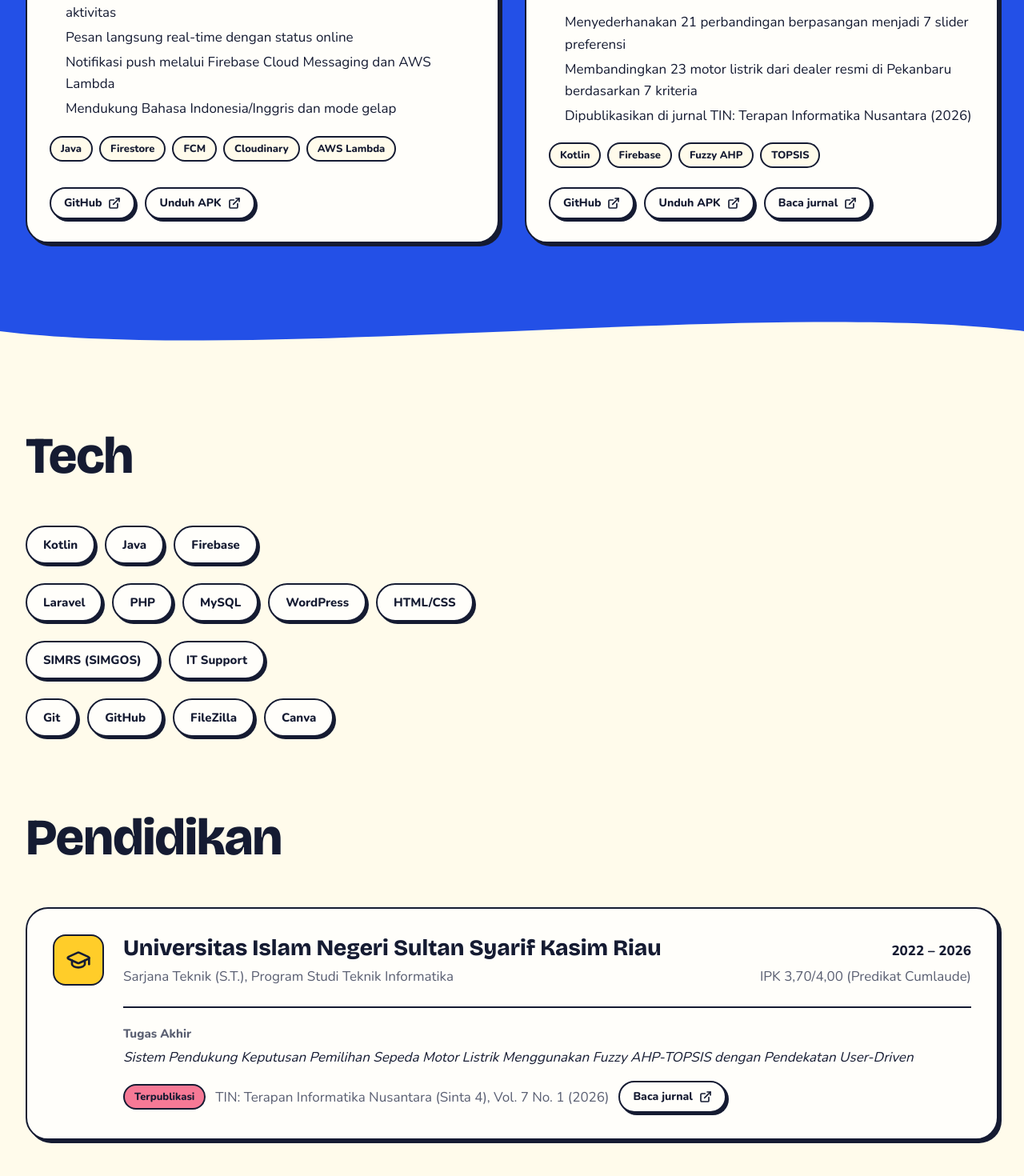
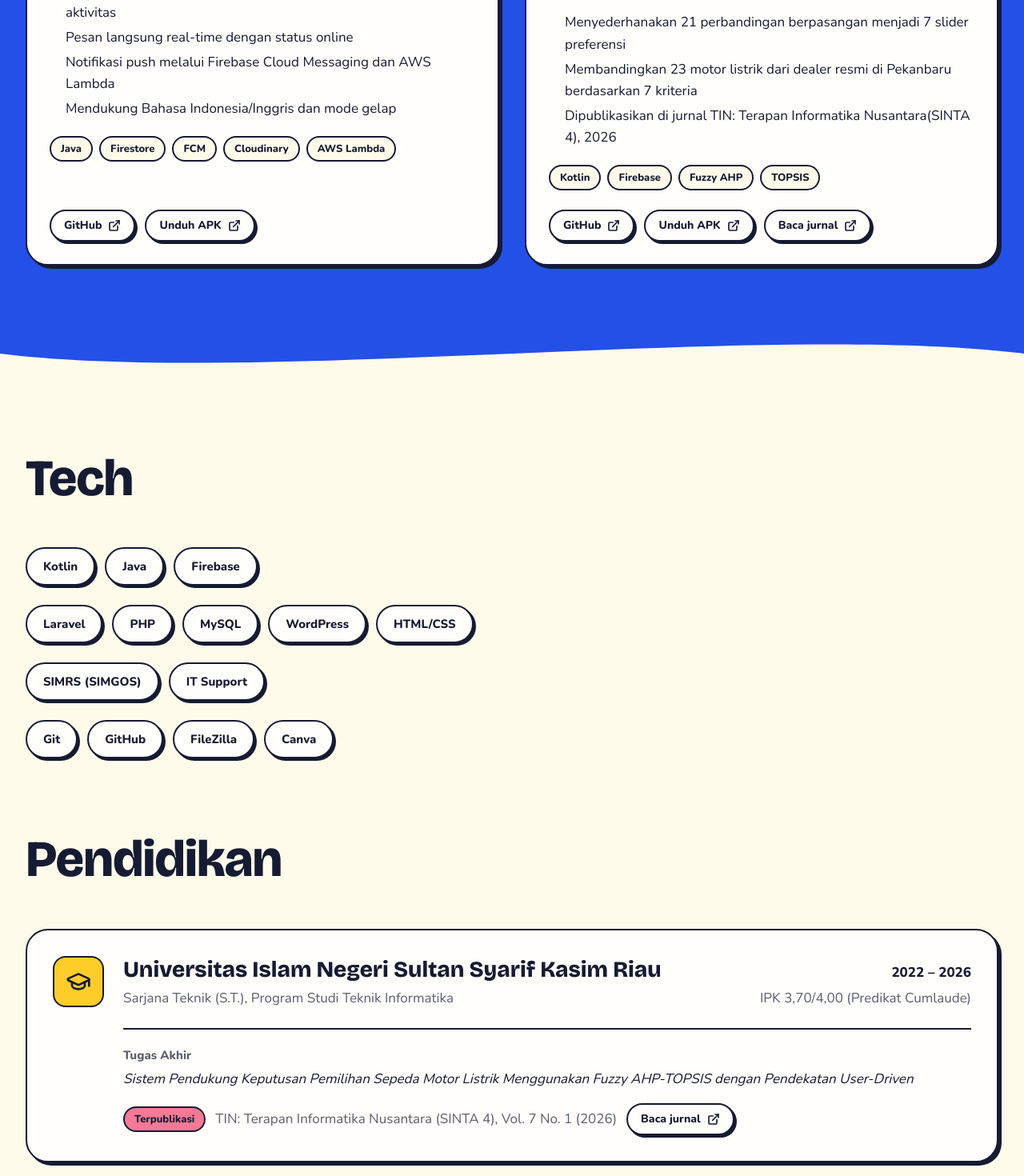
Before and after one commit to mhabib04/portofolio, a React (Vite) app: page / in a window 1280 px wide. Shown: the part 3440-4910 px from the top of the page at 80% size. Built offline with nearby package versions, Linux system fonts and the light colour scheme.

Commit message:
Tambah Keterangan

```diff
--- a/src/data.ts
+++ b/src/data.ts
@@ -137,7 +137,7 @@ export const projects: Project[] = [
     points: [
       "Menyederhanakan 21 perbandingan berpasangan menjadi 7 slider preferensi",
       "Membandingkan 23 motor listrik dari dealer resmi di Pekanbaru berdasarkan 7 kriteria",
-      "Dipublikasikan di jurnal TIN: Terapan Informatika Nusantara (2026)",
+      "Dipublikasikan di jurnal TIN: Terapan Informatika Nusantara(SINTA 4), 2026",
     ],
     tags: ["Kotlin", "Firebase", "Fuzzy AHP", "TOPSIS"],
     links: [
@@ -165,8 +165,8 @@ export const education = {
   gpa: "IPK 3,70/4,00 (Predikat Cumlaude)",
   thesis:
     "Sistem Pendukung Keputusan Pemilihan Sepeda Motor Listrik Menggunakan Fuzzy AHP-TOPSIS dengan Pendekatan User-Driven",
-  journal: "TIN: Terapan Informatika Nusantara (Sinta 4), Vol. 7 No. 1 (2026)",
-  journalShort: "TIN Vol. 7 No. 1 (2026)",
+  journal: "TIN: Terapan Informatika Nusantara (SINTA 4), Vol. 7 No. 1 (2026)",
+  journalShort: "TIN Vol. 7 No. 1 (2026), SINTA 4",
   journalUrl: "https://doi.org/10.47065/tin.v7i1.10260",
 };
 
```
